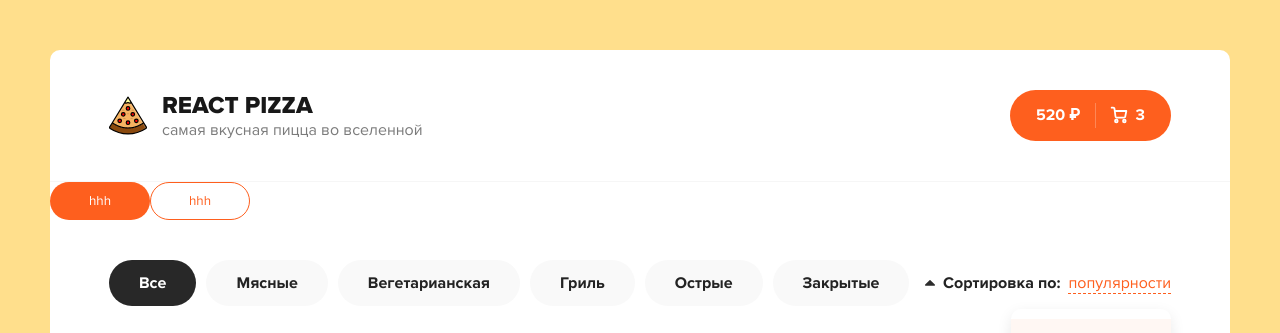
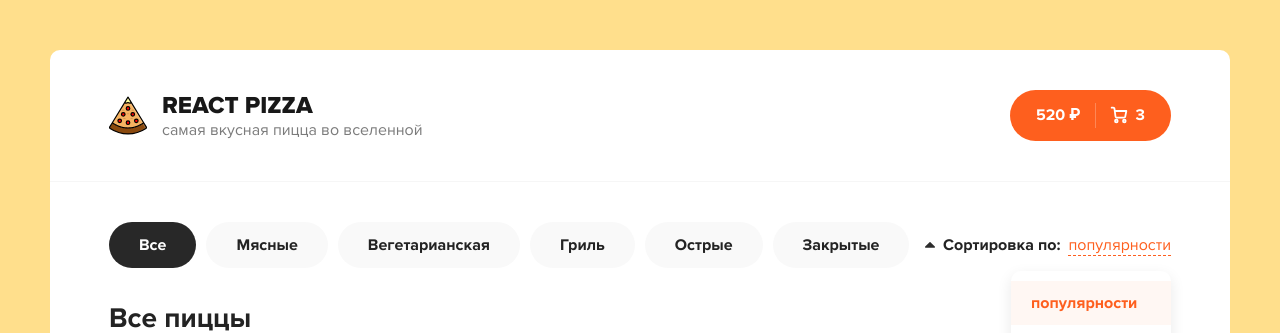
Before and after one commit to vovkasWeb/react-pizza, a React (Create React App) app: page / in a window 1280 px wide. Shown: the top 333 px of the page. Built offline with nearby package versions, Linux system fonts and the light colour scheme.

Commit message:
add: button on backet

```diff
--- a/src/App.js
+++ b/src/App.js
@@ -2,11 +2,13 @@
 import Header from './Header'
 
 function App() {
+  const clickPoKnopke = () =>{
+    alert('Hello!');
+  }
 	return (
 		<div className='wrapper'>
 			<Header />
-			<Button>hhh</Button>
-			<Button outline>hhh</Button>
+
 			<div className='content'>
 				<div className='container'>
 					<div className='content__top'>
--- a/src/Button.jsx
+++ b/src/Button.jsx
@@ -1,10 +1,11 @@
 import classNames from 'classnames'
-const Button = ({ outline, children }) => {
+const Button = ({ outline, children, onClick, className }) => {
 	return (
 		<button
-			className={classNames('button', {
+			className={classNames('button', className, {
 				'button--outline': outline,
 			})}
+			onClick={onClick}
 		>
 			{children}
 		</button>
--- a/src/Header.jsx
+++ b/src/Header.jsx
@@ -1,4 +1,4 @@
-
+import Button from './Button'
 import logoSvg from './assets/img/pizza-logo.svg'
 
 const Header = () => {
@@ -13,7 +13,7 @@
 					</div>
 				</div>
 				<div className='header__cart'>
-					<a href='/cart.html' className='button button--cart'>
+					<Button className='button--cart'>
 						<span>520 ₽</span>
 						<div className='button__delimiter'></div>
 						<svg
@@ -46,7 +46,7 @@
 							/>
 						</svg>
 						<span>3</span>
-					</a>
+					</Button>
 				</div>
 			</div>
 		</div>
```
